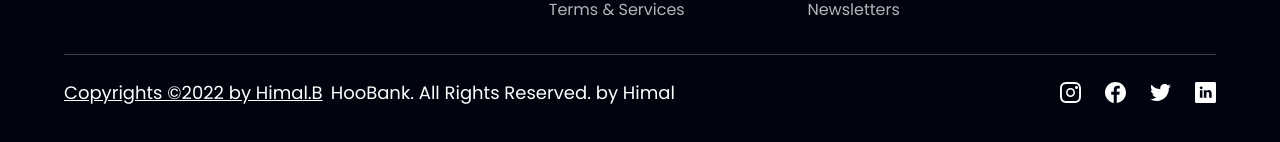
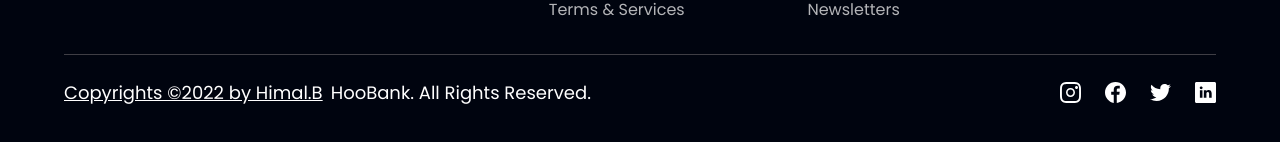
Before and after one commit to comming-soon-official/bankdesign, a React (Create React App) app: page / in a window 1280 px wide. Shown: the part 4755-4897 px from the top of the page. Built offline with nearby package versions, Linux system fonts and the light colour scheme.

Commit message:
Update Footer.js

```diff
--- a/src/components/Footer.js
+++ b/src/components/Footer.js
@@ -48,7 +48,7 @@ const Footer = () => (
         >
           <u>Copyrights ©2022 by Himal.B</u>
         </a>
-        HooBank. All Rights Reserved. by Himal
+        HooBank. All Rights Reserved.
       </p>
       <div className="flex flex-row md:mt-0 mt-6">
         {socialMedia.map((social, index) => (
```
